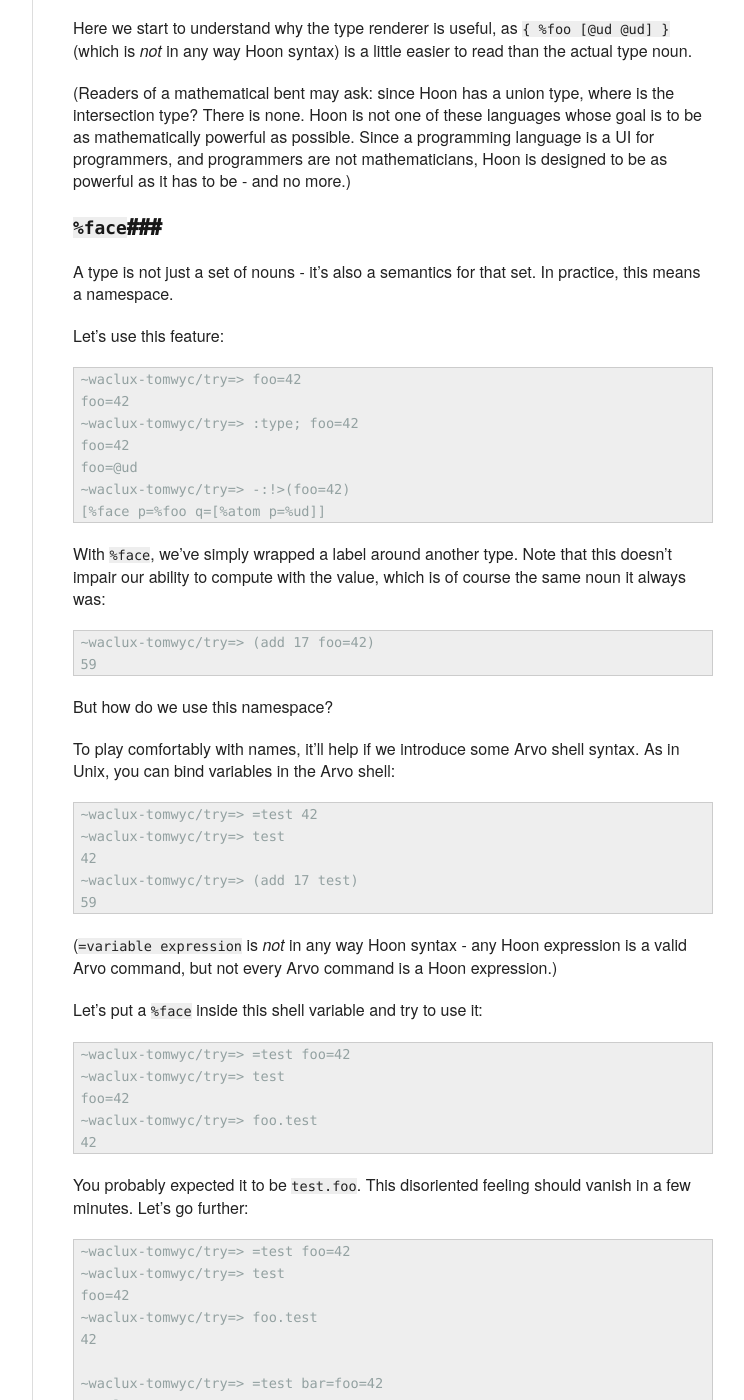
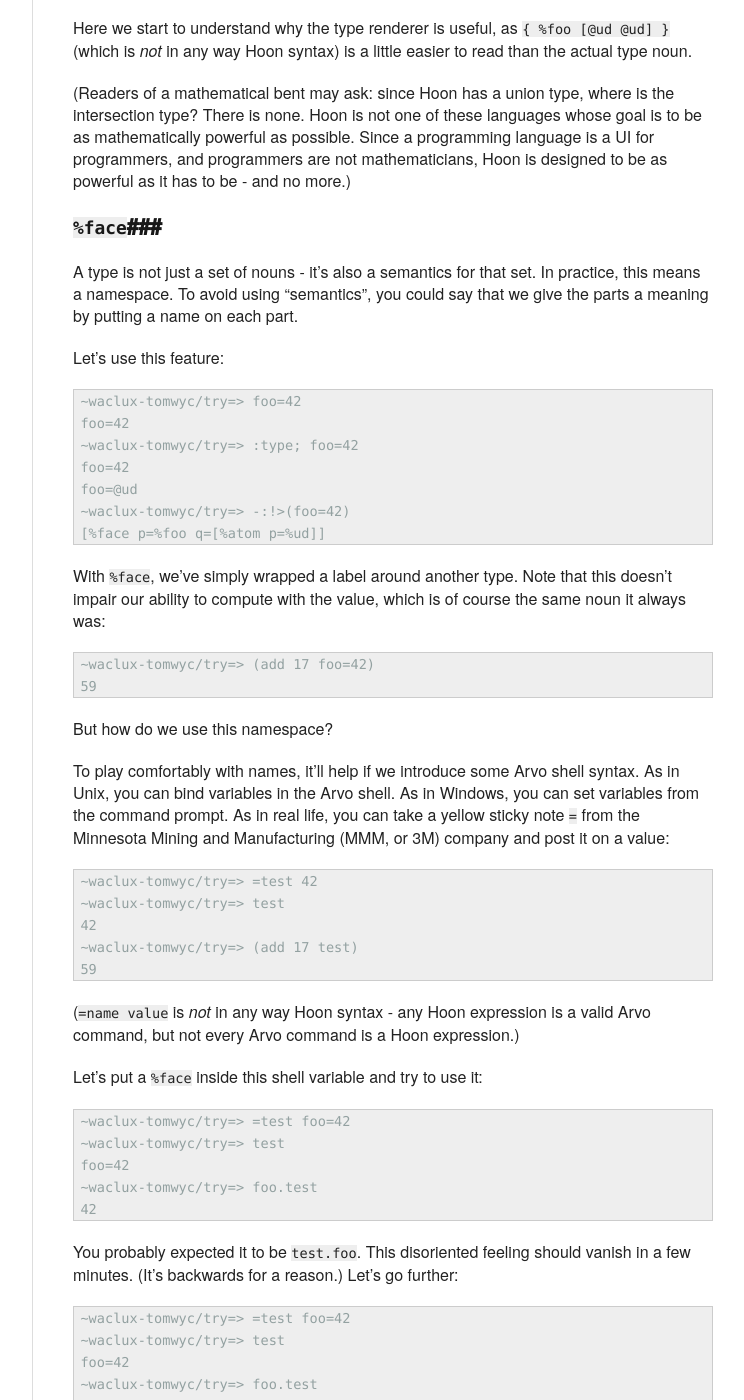
Before and after one commit to urbit/old-urbit.org, a Jekyll site: the page built from _posts/doc/2013-11-18-urbit-is-easy-ch6.markdown, in a window 1280 px wide and 1400 px high, scrolled down 883 px. Shown: the whole window, without its empty margins (378-1122 px from the left). Built offline with Jekyll 4.4.1, drawn with Linux system fonts in a browser that asks for light colours.

Commit message:
I really should be in bed...

```diff
--- a/_posts/doc/2013-11-18-urbit-is-easy-ch6.markdown
+++ b/_posts/doc/2013-11-18-urbit-is-easy-ch6.markdown
@@ -54,8 +54,10 @@ designed to be as powerful as it has to be - and no more.)
 
 ###`%face`###
 
-A type is not just a set of nouns - it's also a semantics for
-that set.  In practice, this means a namespace.
+A type is not just a set of nouns - it's also a semantics for that
+set.  In practice, this means a namespace. To avoid using "semantics",
+you could say that we give the parts a meaning by putting a name on
+each part.
 
 Let's use this feature:
 
@@ -76,9 +78,11 @@ value, which is of course the same noun it always was:
 
 But how do we use this namespace?
 
-To play comfortably with names, it'll help if we introduce some
-Arvo shell syntax.  As in Unix, you can bind variables in the
-Arvo shell:
+To play comfortably with names, it'll help if we introduce some Arvo
+shell syntax.  As in Unix, you can bind variables in the Arvo shell.
+As in Windows, you can set variables from the command prompt. As in
+real life, you can take a yellow sticky note `=` from the Minnesota
+Mining and Manufacturing (MMM, or 3M) company and post it on a value:
 
     ~waclux-tomwyc/try=> =test 42
     ~waclux-tomwyc/try=> test
@@ -86,9 +90,9 @@ Arvo shell:
     ~waclux-tomwyc/try=> (add 17 test)
     59
 
-(`=variable expression` is *not* in any way Hoon syntax - any
-Hoon expression is a valid Arvo command, but not every Arvo
-command is a Hoon expression.)
+(`=name value` is *not* in any way Hoon syntax - any Hoon expression
+is a valid Arvo command, but not every Arvo command is a Hoon
+expression.)
 
 Let's put a `%face` inside this shell variable and try to use it:
 
@@ -99,7 +103,8 @@ Let's put a `%face` inside this shell variable and try to use it:
     42
 
 You probably expected it to be `test.foo`.  This disoriented
-feeling should vanish in a few minutes.  Let's go further:
+feeling should vanish in a few minutes. (It's backwards for a
+reason.) Let's go further:
 
     ~waclux-tomwyc/try=> =test foo=42
     ~waclux-tomwyc/try=> test
```
